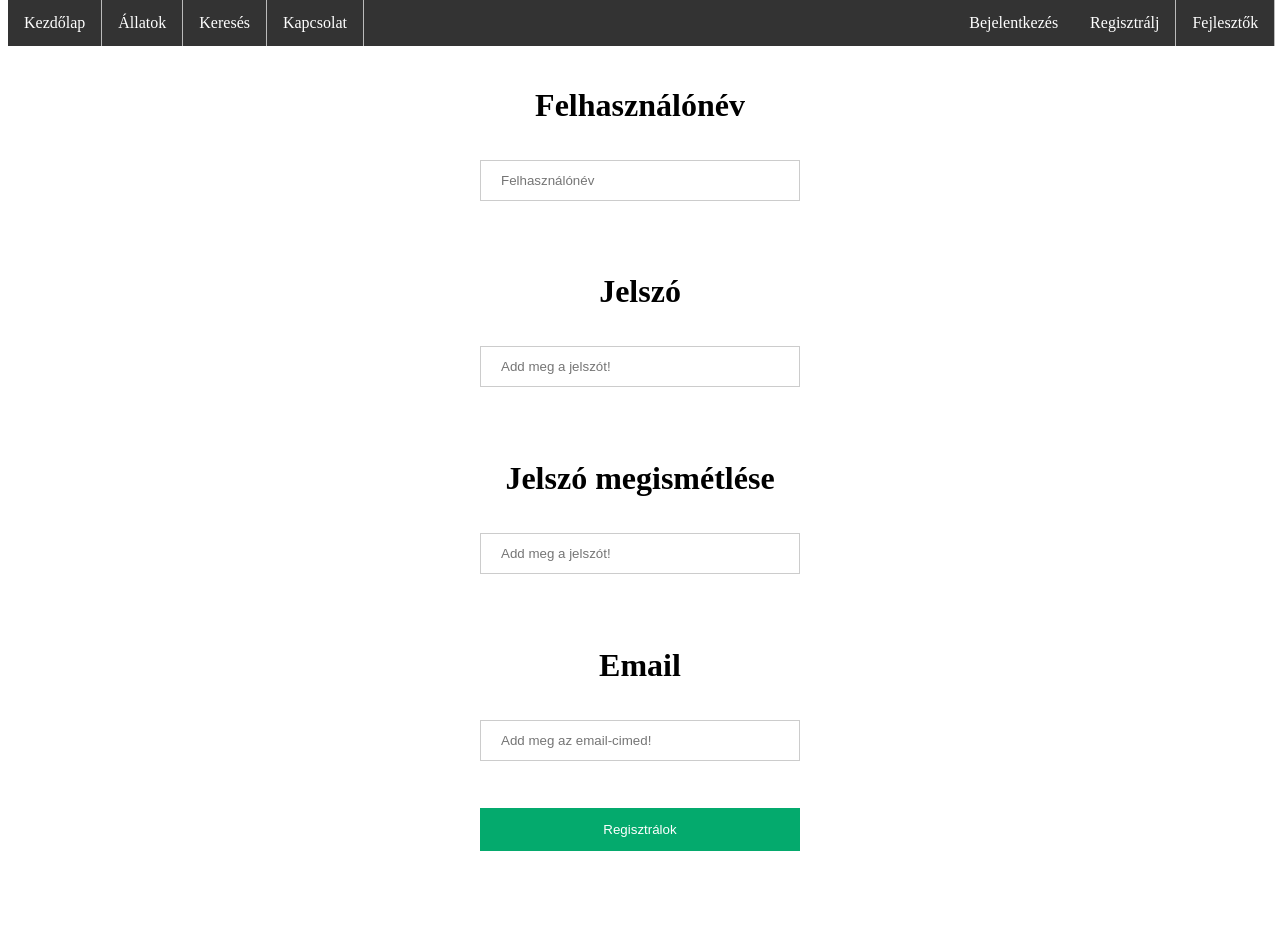
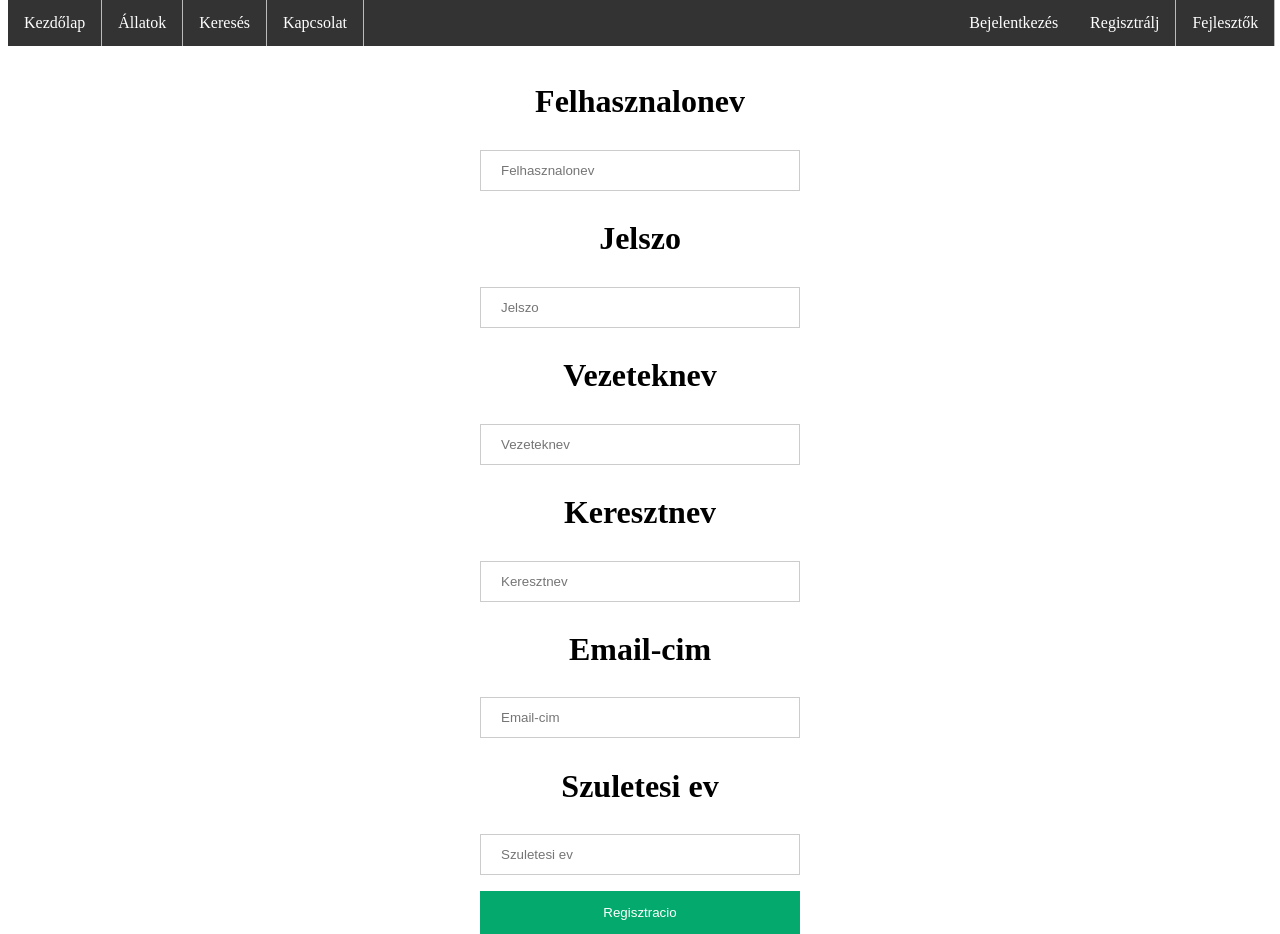
Before and after one commit to palkrisz12/ZooLove, a PHP site: page /register.html in a window 1280 px wide. Before the commit the page ends 851 px from the top, so only its background shows below. Run offline with PHP 8.4, Linux system fonts and the light colour scheme; some libraries are stand-ins or nearby versions.

Commit message:
otodik commit, nem sikerul megoldani azt az atkozott phpt, dogolne meg

```diff
--- a/web/Nav.css
+++ b/web/Nav.css
@@ -41,7 +41,7 @@ p {
     text-indent: 30px;
 }
 
-input[type=text], input[type=password] {
+input[type=text], input[type=password] , input[type=email], input[type=number]{
     width: 25vw;
     padding: 12px 20px;
     margin: 8px 0;
--- /dev/null
+++ b/web/phpinfo.php
@@ -0,0 +1,5 @@
+<?php
+
+phpinfo();
+
+?>
--- a/web/register.html
+++ b/web/register.html
@@ -21,28 +21,65 @@
 <br>
 <br>
 
-<form action="connect.php" method="post">
 <div class="container">
-
-    <h1><label name="fnevl"><b>Felhasználónév</b></label> <br></h1>
-    <input type="text" class placeholder="Felhasználónév" id="fnev" name="fnev" required>
-
-    <h1><br> <label name="pswl"><b>Jelszó</b></label> <br> </h1>
-    <input type="password" placeholder="Add meg a jelszót!" id="psw" name="psw" required>
-    <h1><br> <label name="pswl1"><b>Jelszó megismétlése</b></label> <br> </h1>
-    <input type="password" placeholder="Add meg a jelszót!" id="psw1"  name="psw1" required>
-    <h1><br> <label name="imell"><b>Email</b></label> <br> </h1>
-    <input type="text" placeholder="Add meg az email-cimed!"  id="imell" name="imell" required>
-
-
-    <br>
-    <button type="submit">Regisztrálok</button>
+    <h1><label>Felhasznalonev</label></h1>
+    <input id="userName" type=text required placeholder="Felhasznalonev">
+    <h1><label>Jelszo</label></h1>
+    <input id="password" type=password required placeholder="Jelszo">
+    <h1><label>Vezeteknev</label></h1>
+    <input id="lastName" type=text required placeholder="Vezeteknev">
+    <h1><label>Keresztnev</label></h1>
+    <input id="firstName" type=text required placeholder="Keresztnev">
+    <h1><label>Email-cim</label></h1>
+    <input id="email" type=email required placeholder="Email-cim">
+    <h1><label>Szuletesi ev</label></h1>
+    <input id="age" type=number min="1900" max="2012" required placeholder="Szuletesi ev">
+    <button onclick="trySave()">Regisztracio</button>
 
 
 </div>
-</form>
+
+<div id="loader" ></div>
+<script type="application/javascript">
 
 
+    function trySave()
+    {
+        const uName = document.getElementById("userName").value;
+        const password = document.getElementById("password").value;
+        const lName = document.getElementById("lastName").value;
+        const fName = document.getElementById("firstName").value;
+        const email = document.getElementById("email").value;
+        const age = document.getElementById("age").value;
+
+        if(lName && fName && email && uName && password) {
+            const xhttp = new XMLHttpRequest();
+            xhttp.onreadystatechange = function () {
+                if (xhttp.readyState == 4 && xhttp.status == 200) {
+                    const loader = document.getElementById("loader");
+                    alert("sikeres mentes");
+
+
+                }
+            }
+            const params = new URLSearchParams(
+                {
+                    "userName":uName,
+                    "password":password,
+                    "firstName": fName,
+                    "lastName": lName,
+                    "email": email,
+                    "age": age
+                })
+            xhttp.open("GET", "./connect.php?" + params.toString());
+            xhttp.send();
+        }
+        else
+        {
+            alert("Minden mezot tolts ki!");
+        }
+
+    }</script>
 
 </body>
 </html>
```
Also changed, not shown: web/connect.php (+25 -14 lines).
